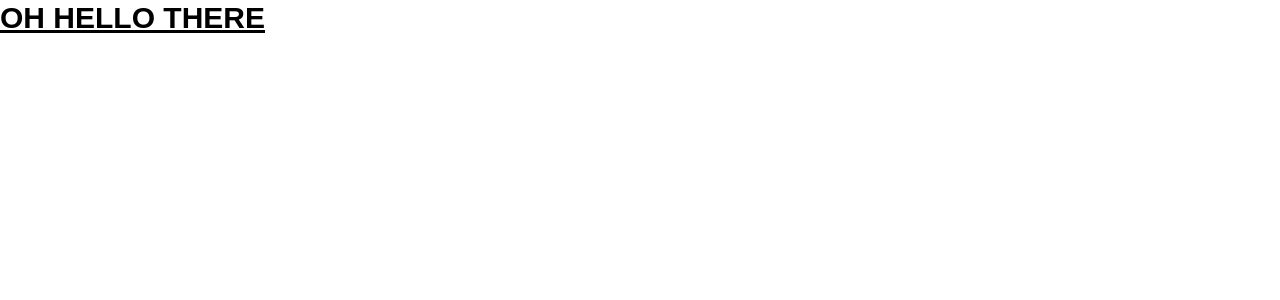
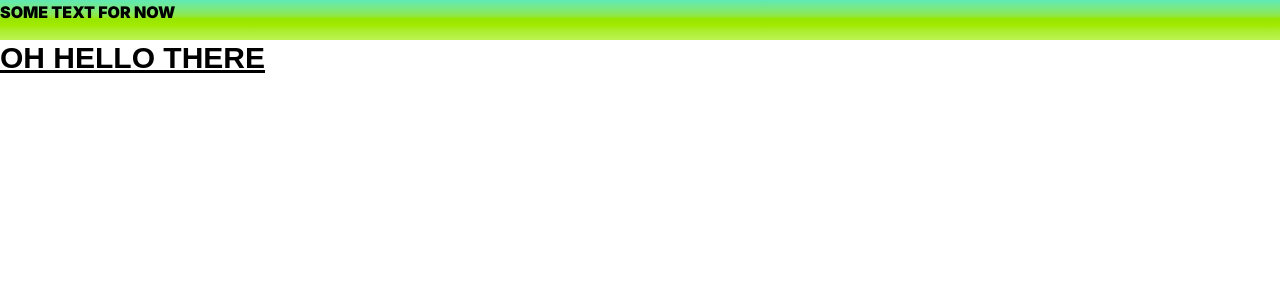
Before and after one commit to wal-z1/book-tracker, a React (Vite) app: page / in a window 1280 px wide. Shown: the top 300 px of the page. Built offline with nearby package versions, Linux system fonts and the light colour scheme; a web font is replaced by a local one.

Commit message:
ok making

```diff
--- a/src/App.jsx
+++ b/src/App.jsx
@@ -1,6 +1,8 @@
+import Header from "./components/MainPage/Header";
 function App() {
 	return (
 		<>
+			<Header />
 			<h1 class="text-3xl font-bold underline font-mozilla">OH HELLO THERE</h1>
 		</>
 	);
--- a/src/components/MainPage/Header.jsx
+++ b/src/components/MainPage/Header.jsx
@@ -1,6 +1,12 @@
 function Header() {
-	return;
-	<div>
-
-  </div>;
+	return (
+		<>
+			<div
+				className=" min-w-full font-inter font-black sticky h-10 bg-gradient-to-t from-lime-300 via-lime-400 to-emerald-300
+  ">
+				SOME TEXT FOR NOW
+			</div>
+		</>
+	);
 }
+export default Header;
```
Also changed, not shown: 1 other file (tests, documents, lock files or other folders).
